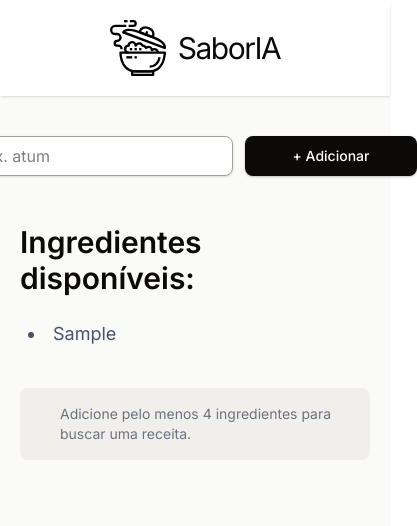
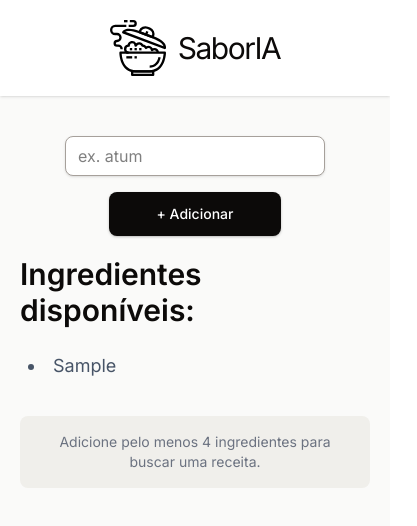
Before and after one commit to diegocarmn/chef-gpt, a Next.js app: page / in a window 390 px wide. Both pictures are taken after typing "Sample" into the empty fields and a click on the button "+ Adicionar". Shown: the top 526 px of the page, 417 px wide, since content can reach past the window. Built offline with nearby package versions, Linux system fonts and the light colour scheme; no server answers; what groq-sdk would draw is missing.

Commit message:
add breakponts for responsive design on mobile screens

```diff
--- a/app/components/AiRecipe.tsx
+++ b/app/components/AiRecipe.tsx
@@ -2,13 +2,14 @@ import ReactMarkdown from "react-markdown";
 
 export default function AiRecipe(props: { recipe: string }) {
   return (
-    <section className="px-5 py-10 max-w-148 mx-auto" aria-live="polite">
+    <section className="px-5 pb-5 md:py-10 max-w-148 mx-auto" aria-live="polite">
       <h2 className="text-3xl font-semibold text-stone-950 mb-6">
-        SaborIA recomenda:
+        Recomendação de receita:
       </h2>
-      <article className="prose prose-stone-900 prose-strong:text-lg prose-strong:text-[#475467] prose-strong:font-bold prose-li:text-[#475467] prose-p:text-[#475467] prose-headings:text-[#475467]">
+      <article className="prose prose-strong:text-lg prose-strong:text-[#475467] prose-strong:font-bold prose-li:text-[#475467] prose-li:text-lg prose-p:text-[#475467] prose-p:text-lg prose-headings:text-[#475467] prose-headings:text-lg">
         <ReactMarkdown>{props.recipe}</ReactMarkdown>
       </article>
     </section>
   );
 }
+//text-[#475467] break-words text-lg font-normal mb-4 pl-2
--- a/app/components/Header.tsx
+++ b/app/components/Header.tsx
@@ -2,7 +2,7 @@
 
 export default function Header() {
   return (
-    <header className="bg-white text-white flex items-center justify-center h-24 shadow-sm z-10 relative">
+    <header className="bg-white text-white flex items-center justify-center h-24 shadow-sm z-10 relative w-screen">
       <img className="h-14" src="/saboria-icon.svg" alt="" />
       <h1 className="text-stone-950 text-3xl pl-3 font-normal tracking-tighter">
         SaborIA
--- a/app/components/IngredientsList.tsx
+++ b/app/components/IngredientsList.tsx
@@ -15,21 +15,21 @@ export default function IngredientsList(props: {
   ));
 
   return (
-    <section className="mt-12 mx-auto flex flex-col max-w-[620px] px-5">
+    <section className="md:mt-12 mt-5 mx-auto flex flex-col max-w-[620px] px-5">
       <h2 className="text-3xl font-semibold text-stone-950 mb-6">
         Ingredientes disponíveis:
       </h2>
       <ul className="list-disc list-inside max-w-148 break-all">
         {ingredientList}
       </ul>
-      <section className="bg-[#f0efeb] rounded-lg flex items-center justify-between mt-6">
+      <section className="bg-[#f0efeb] rounded-lg text-center md:text-left md:flex items-center justify-between my-5">
         <div>
           {props.list.length > minIngredients ? (
-            <h3 className="pl-10 pt-4 text-lg font-medium text-stone-950">
+            <h3 className="md:pl-10 pt-4 text-lg font-medium text-stone-950">
               Pronto pra uma receita?
             </h3>
           ) : null}
-          <p className="pl-10 py-4 font-normal text-sm text-[#6b7280]">
+          <p className="p-5 md:px-10 py-4 font-normal text-sm text-[#6b7280]">
             {props.list.length > minIngredients
               ? "Busque uma receita com sua lista de ingredientes."
               : "Adicione pelo menos 4 ingredientes para buscar uma receita."}
@@ -38,7 +38,7 @@ export default function IngredientsList(props: {
         {props.list.length > minIngredients ? (
           <button
             onClick={props.getRecipe}
-            className="bg-[#d17557] text-white text-sm font-medium py-3 px-6 rounded-lg flex items-center whitespace-nowrap m-10 hover:bg-amber-600 active:scale-95 transition-all duration-150 shadow-sm/20 hover:shadow-md/20"
+            className="bg-[#d17557] mx-auto mb-5 text-white text-sm font-medium py-3 px-6 rounded-lg flex items-center whitespace-nowrap md:m-10 hover:bg-amber-600 active:scale-95 transition-all duration-150 shadow-sm/20 hover:shadow-md/20"
           >
             Ver receita
           </button>
--- a/app/components/Main.tsx
+++ b/app/components/Main.tsx
@@ -32,7 +32,7 @@ export default function Main() {
   return (
     <main className="bg-stone-50 min-h-[calc(100vh-6rem)]">
       {ingredients.length === 0 && (
-        <section className="text-center pt-10">
+        <section className="text-center pt-10 px-5">
           <h2 className="text-2xl font-semibold text-stone-950 mb-2">
             Descubra uma receita com o que você já tem!
           </h2>
@@ -44,19 +44,19 @@ export default function Main() {
       )}
       <form
         action={addIngredient}
-        className="pt-10 gap-3 px-5 flex justify-center mx-auto"
+        className="pt-10 md:gap-3 px-5 justify-items-center md:flex justify-center mx-auto"
       >
         <input
           type="text"
           name="ingredient"
           maxLength={50}
-          className="h-10 bg-white rounded p-3 w-[400px] rounded-lg border border-stone-400 shadow-sm focus:outline-none focus:border-stone-500"
+          className="mb-4 md:mb-0 h-10 bg-white rounded p-3 w-full md:w-[400px] rounded-lg border border-stone-400 shadow-sm focus:outline-none focus:border-stone-500"
           placeholder="ex. atum"
           aria-label="Digite um ingrediente"
         />
         <button
           type="submit"
-          className="bg-stone-950 text-white text-sm font-medium py-2 px-12 rounded-lg flex items-center whitespace-nowrap shadow-sm/20 hover:shadow-md/20 hover:bg-stone-800 active:scale-95 transition-all duration-150"
+          className="bg-stone-950 text-white text-sm font-medium py-3 md:py-2 px-12 rounded-lg flex items-center whitespace-nowrap shadow-sm/20 hover:shadow-md/20 hover:bg-stone-800 active:scale-95 transition-all duration-150"
         >
           + Adicionar
         </button>
--- a/app/layout.tsx
+++ b/app/layout.tsx
@@ -12,7 +12,7 @@ export default function RootLayout({
     <html lang="pt-br" className={inter.className}>
       <head>
         <title>SaborIA</title>
-        <meta name="description" content="" />
+        <meta name="viewport" content="width=device-width, initial-scale=1.0" />
         <link rel="icon" href='/saboria-icon.svg' />
       </head>
       <body>
```
